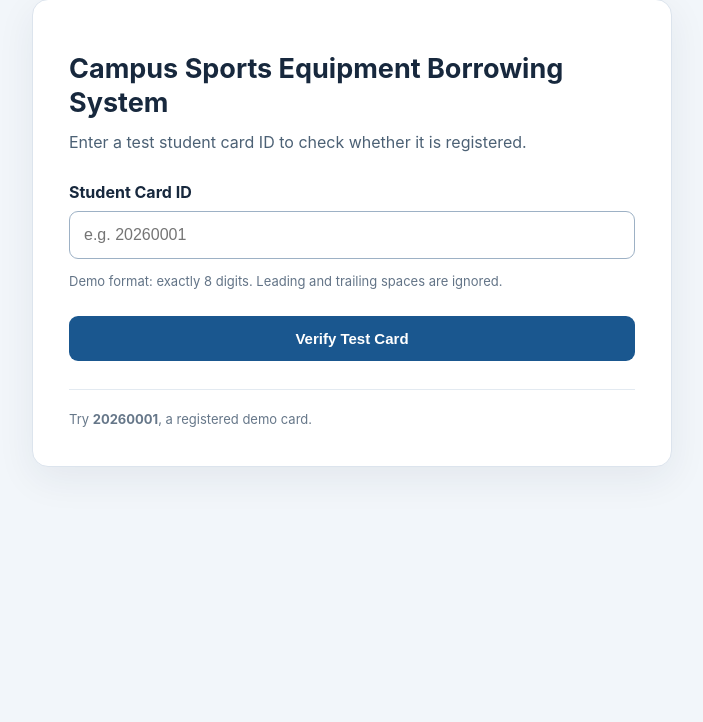
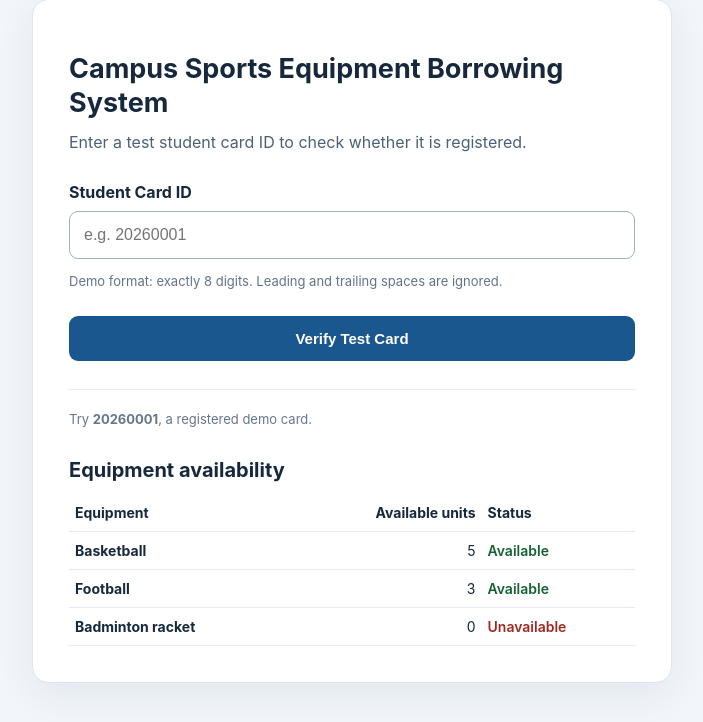
Before and after one commit to jiemaizhang-cell/Campus-Sports-Equipment-Borrowing-System, a Flask app: page / in a window 1280 px wide. Shown: the part 45-767 px from the top of the page, without its empty margins (288-991 px from the left). Run offline with Flask 3, Linux system fonts and the light colour scheme; data comes from the database, SQL or seed files in the repository.

Commit message:
feat: Implement B3 equipment availability

```diff
--- a/app.py
+++ b/app.py
@@ -1,11 +1,11 @@
-"""Flask prototype for test card input and registration verification."""
+"""Flask prototype for test card verification and equipment availability."""
 
 import sqlite3
 from pathlib import Path
 
 from flask import Flask, jsonify, render_template, request
 
-from database import is_registered_card
+from database import is_registered_card, list_equipment
 from validation import validate_card_id
 
 app = Flask(__name__)
@@ -14,7 +14,13 @@ app.config["DATABASE"] = Path(app.instance_path) / "campus.db"
 
 @app.get("/")
 def index():
-    return render_template("index.html")
+    try:
+        equipment = list_equipment(app.config["DATABASE"])
+    except (OSError, sqlite3.Error):
+        app.logger.exception("Unable to read equipment availability")
+        equipment = None
+
+    return render_template("index.html", equipment=equipment), 200, {"Cache-Control": "no-store"}
 
 
 def _read_card_input():
--- a/database.py
+++ b/database.py
@@ -1,36 +1,66 @@
-"""SQLite storage for the prototype's registered test cards."""
+"""SQLite storage for registered test cards and equipment availability."""
 
 import sqlite3
-from contextlib import closing
+from contextlib import closing, contextmanager
 from pathlib import Path
 
 
 def is_registered_card(database_path, card_id):
     """Look up a format-validated card ID in the local database."""
-    path = Path(database_path)
-    path.parent.mkdir(parents=True, exist_ok=True)
-    with closing(sqlite3.connect(path)) as database:
-        _initialize_registered_cards(database)
+    with _open_database(database_path) as database:
         return database.execute(
             "SELECT 1 FROM registered_cards WHERE card_id = ?", (card_id,)
         ).fetchone() is not None
 
 
-def _initialize_registered_cards(database):
-    table_query = """
-        SELECT 1 FROM sqlite_master
-        WHERE type = 'table' AND name = 'registered_cards'
-    """
-    if database.execute(table_query).fetchone() is not None:
+def list_equipment(database_path):
+    """Read the current available quantity for each item."""
+    with _open_database(database_path) as database:
+        database.row_factory = sqlite3.Row
+        return database.execute(
+            "SELECT name, available_quantity FROM equipment ORDER BY item_id"
+        ).fetchall()
+
+
+@contextmanager
+def _open_database(database_path):
+    path = Path(database_path)
+    path.parent.mkdir(parents=True, exist_ok=True)
+    with closing(sqlite3.connect(path)) as database:
+        _initialize_database(database)
+        yield database
+
+
+def _table_names(database):
+    return {name for (name,) in database.execute("SELECT name FROM sqlite_master WHERE type = 'table'")}
+
+
+def _initialize_database(database):
+    if {"registered_cards", "equipment"}.issubset(_table_names(database)):
         return
 
-    # Serialize first-time setup in case multiple requests arrive together.
+    # Create and seed missing tables together. Keep data from existing prototype databases.
     with database:
         database.execute("BEGIN IMMEDIATE")
-        if database.execute(table_query).fetchone() is None:
+        tables = _table_names(database)
+        if "registered_cards" not in tables:
             database.execute(
                 "CREATE TABLE registered_cards (card_id TEXT NOT NULL PRIMARY KEY)"
             )
             database.execute(
                 "INSERT INTO registered_cards (card_id) VALUES (?)", ("20260001",)
             )
+        if "equipment" not in tables:
+            database.execute("""
+                CREATE TABLE equipment (
+                    item_id INTEGER PRIMARY KEY,
+                    name TEXT NOT NULL,
+                    available_quantity INTEGER NOT NULL CHECK (
+                        typeof(available_quantity) = 'integer' AND available_quantity >= 0
+                    )
+                )
+            """)
+            database.executemany(
+                "INSERT INTO equipment (item_id, name, available_quantity) VALUES (?, ?, ?)",
+                [(1, "Basketball", 5), (2, "Football", 3), (3, "Badminton racket", 0)],
+            )
--- a/static/style.css
+++ b/static/style.css
@@ -15,4 +15,12 @@ button:disabled { opacity:.65; cursor:wait; }
 .success { background:#e6f6eb; color:#166034; border:1px solid #a7dec0; }
 .error { background:#fff0ed; color:#9f2821; border:1px solid #f1c0b6; }
 .note { margin-top:28px; padding-top:19px; border-top:1px solid #e3eaf1; color:#667789; font-size:13px; line-height:1.65; }
+.equipment { margin-top:28px; }
+.equipment h2 { margin:0 0 12px; font-size:20px; }
+.equipment-table { width:100%; border-collapse:collapse; font-size:14px; }
+.equipment-table th, .equipment-table td { padding:10px 6px; border-bottom:1px solid #e3eaf1; text-align:left; }
+.equipment-table th:nth-child(2), .equipment-table td:nth-child(2) { text-align:right; }
+.stock-available, .stock-unavailable { font-weight:600; }
+.stock-available { color:#166034; }
+.stock-unavailable { color:#9f2821; }
 @media (max-width:500px) { .panel { padding:23px; } h1 { font-size:23px; } }
--- a/templates/index.html
+++ b/templates/index.html
@@ -3,7 +3,7 @@
 <head>
   <meta charset="utf-8" />
   <meta name="viewport" content="width=device-width, initial-scale=1" />
-  <title>Campus Sports Equipment Borrowing — Card Verification</title>
+  <title>Campus Sports Equipment Borrowing System</title>
   <link rel="stylesheet" href="{{ url_for('static', filename='style.css') }}" />
 </head>
 <body>
@@ -20,6 +20,37 @@
     </form>
     <div id="feedback" class="feedback" role="status" aria-live="polite" hidden></div>
     <div class="note">Try <strong>20260001</strong>, a registered demo card.</div>
+    <section class="equipment" aria-labelledby="equipment-heading">
+      <h2 id="equipment-heading">Equipment availability</h2>
+      {% if equipment is none %}
+      <p>Equipment availability is temporarily unavailable.</p>
+      {% elif equipment %}
+      <table class="equipment-table" aria-labelledby="equipment-heading">
+        <thead>
+          <tr>
+            <th scope="col">Equipment</th>
+            <th scope="col">Available units</th>
+            <th scope="col">Status</th>
+          </tr>
+        </thead>
+        <tbody>
+          {% for item in equipment %}
+          <tr>
+            <th scope="row">{{ item.name }}</th>
+            <td>{{ item.available_quantity }}</td>
+            {% if item.available_quantity == 0 %}
+            <td class="stock-unavailable">Unavailable</td>
+            {% else %}
+            <td class="stock-available">Available</td>
+            {% endif %}
+          </tr>
+          {% endfor %}
+        </tbody>
+      </table>
+      {% else %}
+      <p>No equipment is listed.</p>
+      {% endif %}
+    </section>
   </main>
   <script src="{{ url_for('static', filename='main.js') }}"></script>
 </body>
```
Also changed, not shown: tests/test_api.py (+57 -11 lines), README.md.
